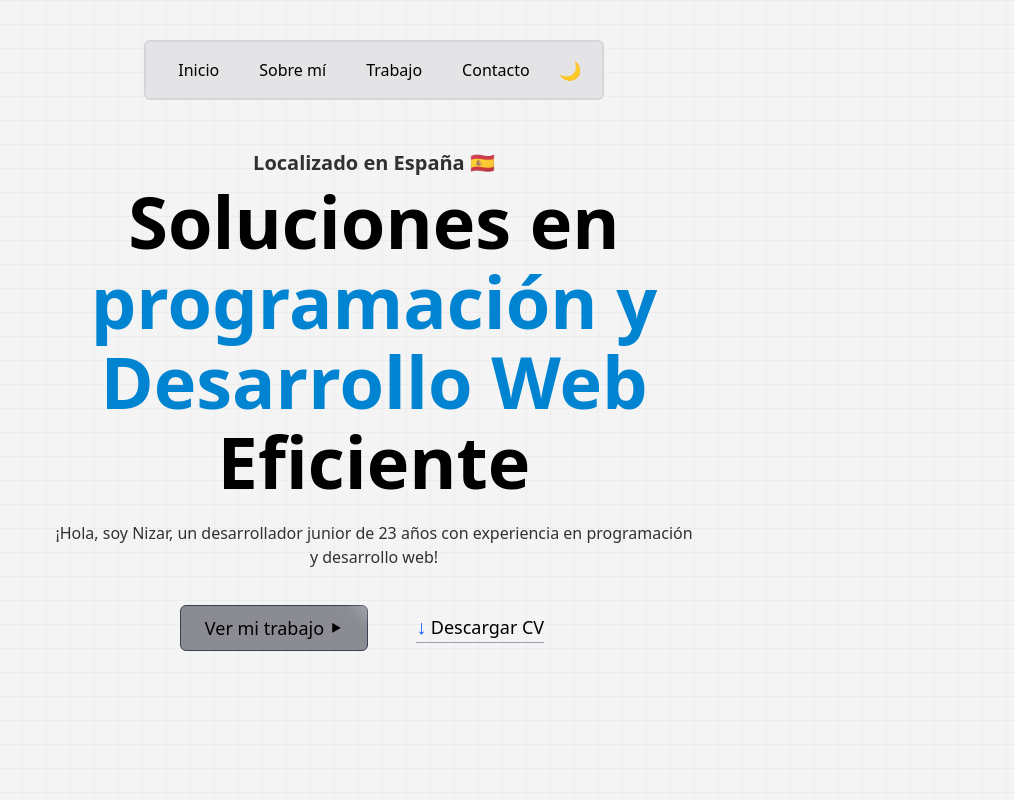
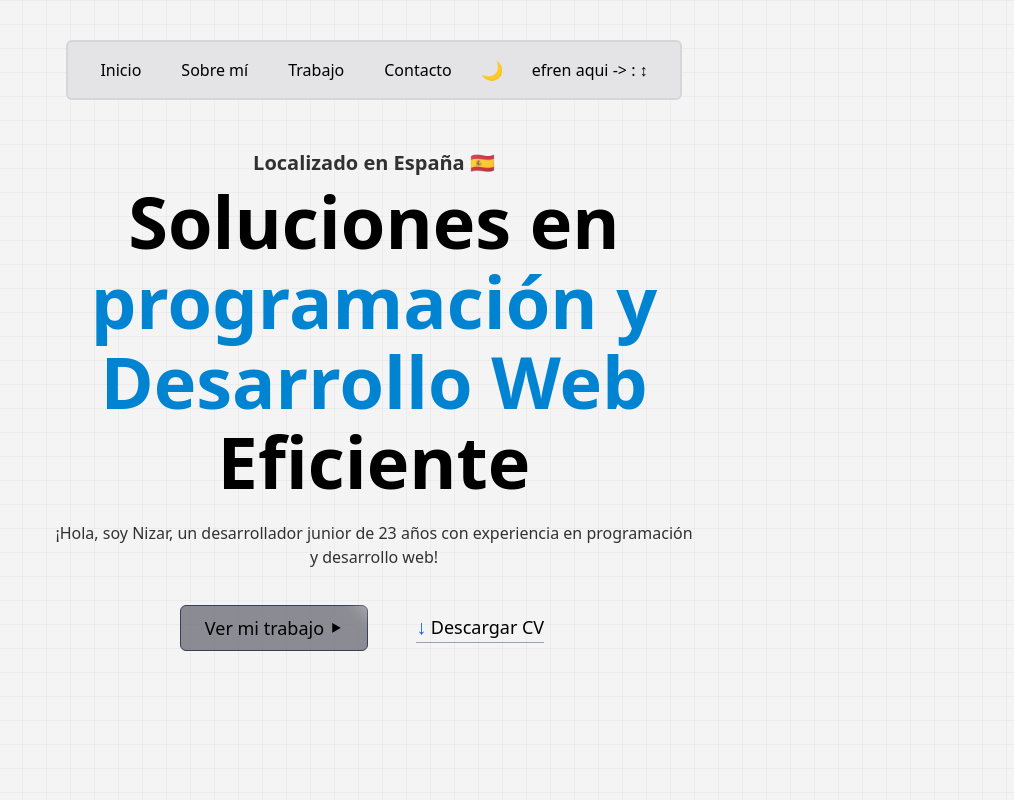
Before and after one commit to MrChnaydar/Portfolio, a website: page docs/index.html in a window 1280 px wide. Shown: the top 800 px of the page, without its empty margins (266-1280 px from the left). Drawn offline with nearby package versions, Linux system fonts and the light colour scheme.

Commit message:
Added a temporary snap scroll button for efren

```diff
--- a/docs/index.html
+++ b/docs/index.html
@@ -1,7 +1,7 @@
 <!DOCTYPE html>
 <html
   lang="es ES"
-  class="w-full relative flex justify-center items-center bg-zinc-100 text-black dark:bg-zinc-950 dark:bg-[linear-gradient(to_right,#80808012_1px,transparent_1px),linear-gradient(to_bottom,#80808012_1px,transparent_1px)] dark:bg-[size:24px_24px] bg-[linear-gradient(to_right,#80808012_1px,transparent_1px),linear-gradient(to_bottom,#80808012_1px,transparent_1px)] bg-[size:24px_24px] dark:text-white scroll-smooth snap-y snap-mandatory transition-all duration-700 ease-in-out"
+  class="w-full relative flex justify-center items-center bg-zinc-100 text-black dark:bg-zinc-950 dark:bg-[linear-gradient(to_right,#80808012_1px,transparent_1px),linear-gradient(to_bottom,#80808012_1px,transparent_1px)] dark:bg-[size:24px_24px] bg-[linear-gradient(to_right,#80808012_1px,transparent_1px),linear-gradient(to_bottom,#80808012_1px,transparent_1px)] bg-[size:24px_24px] dark:text-white scroll-smooth transition-all duration-700 ease-in-out"
 >
   <head>
     <meta charset="UTF-8" />
@@ -40,6 +40,16 @@
           .classList.toggle("opacity-0", !isDark);
       }
 
+      function toggleSnap() {
+        document.documentElement.classList.toggle("snap-enabled");
+        alert(
+          "El snap scroll esta " +
+            (document.documentElement.classList.contains("snap-enabled")
+              ? "Activado"
+              : "Desactivado")
+        );
+      }
+
       document.querySelector("video").playbackRate = 3.0;
       document.querySelector("video").play();
       document.addEventListener("DOMContentLoaded", updateIcons);
@@ -73,6 +83,13 @@
             class="absolute transition-opacity duration-300 opacity-0 dark:opacity-100 top-0 left-0 right-0 bottom-0 flex items-center justify-center text-lg"
             >&#9728;</span
           >
+        </button>
+        <button
+          id="darkModeToggle"
+          class="relative rounded-md cursor-pointer"
+          onclick="toggleSnap()"
+        >
+          efren aqui -> : &#8597;
         </button>
       </nav>
     </header>
--- a/docs/styles/input.css
+++ b/docs/styles/input.css
@@ -15,3 +15,7 @@
 .animate-shimmer {
   animation: shimmer 2.5s infinite;
 }
+
+.snap-enabled {
+  @apply snap-y snap-mandatory;
+}
```
Also changed, not shown: docs/styles/output.css.
